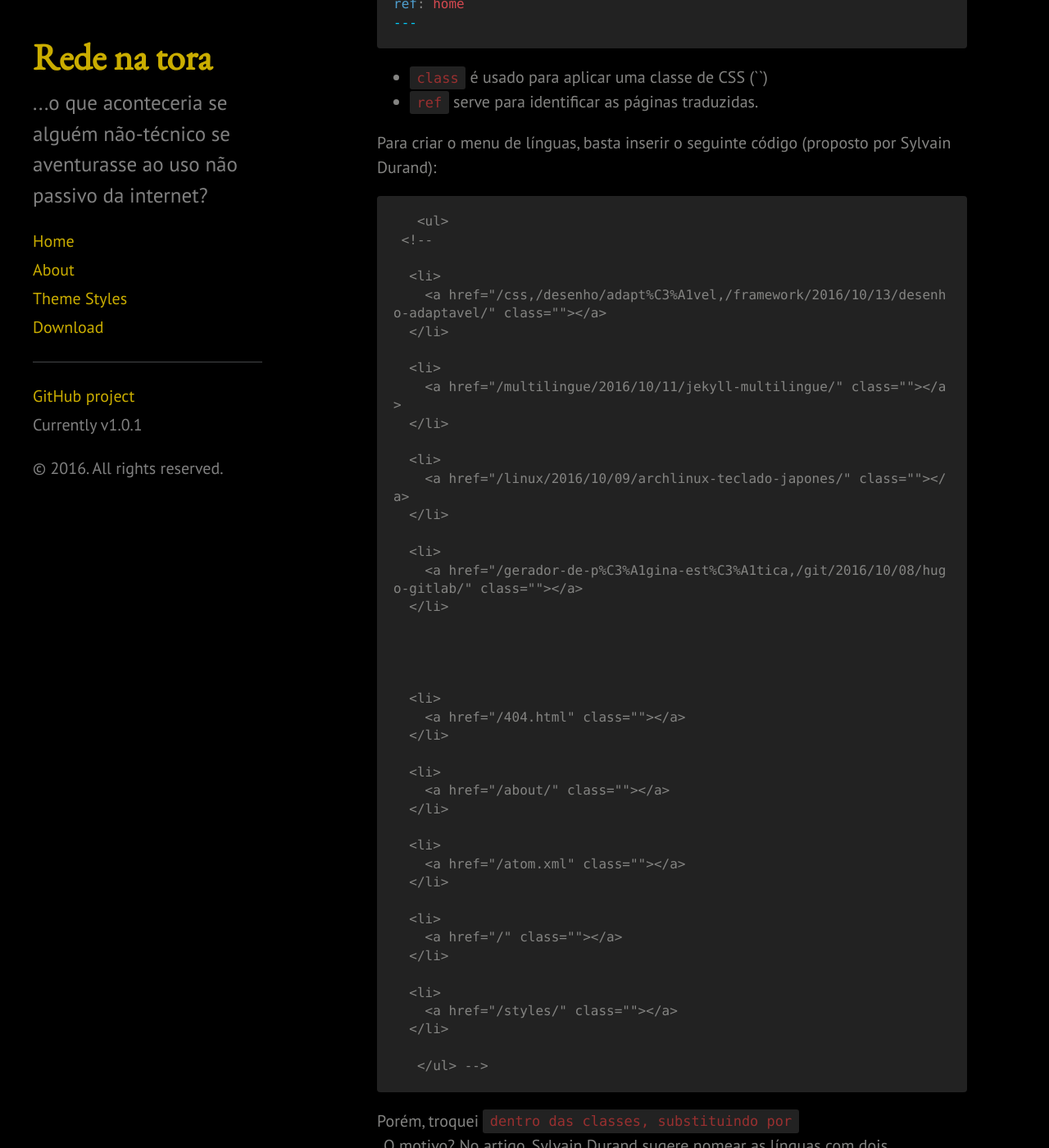
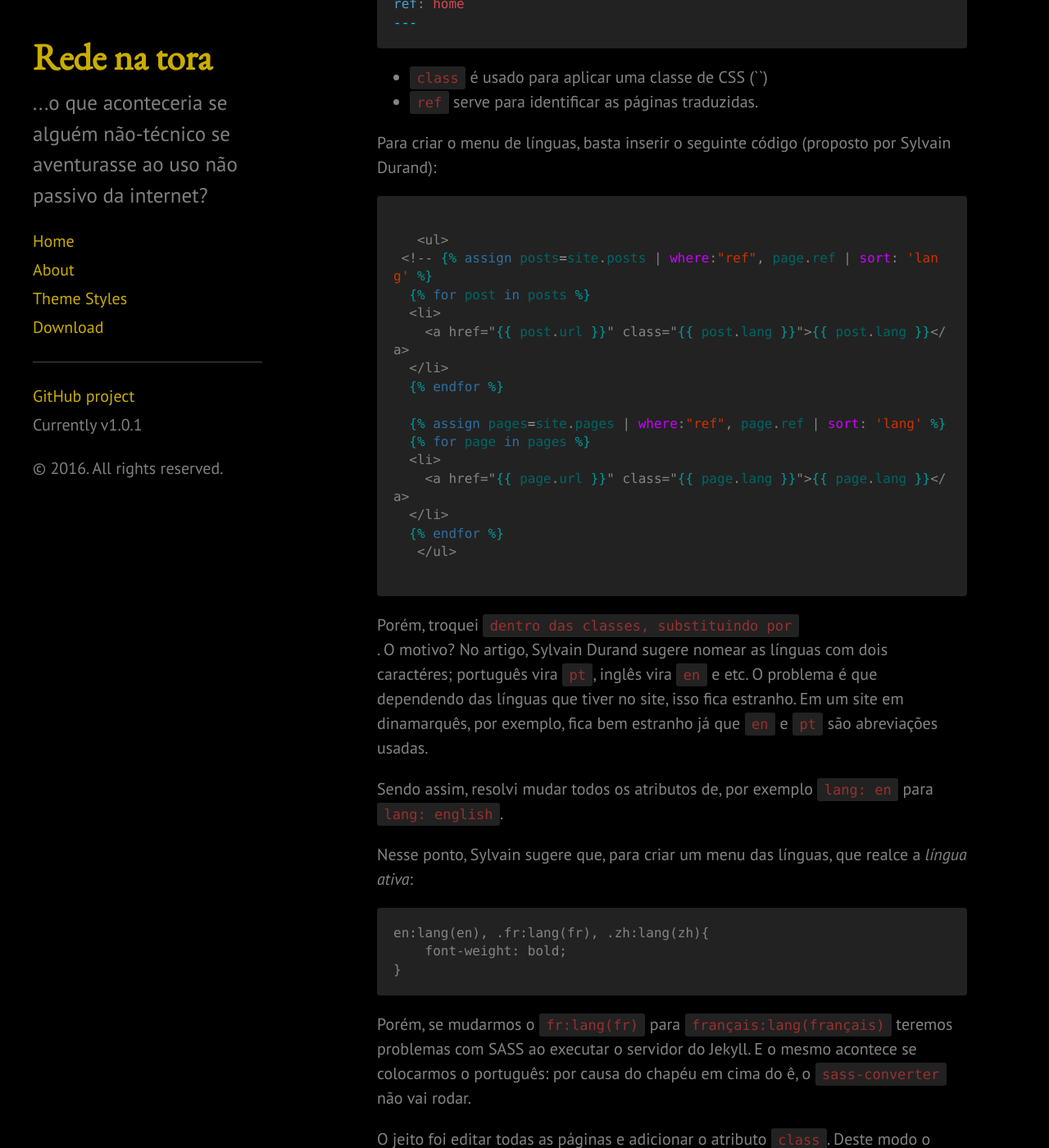
Before and after one commit to lsrdg/redenatora, a Jekyll site: the page built from _posts/2016-10-11-jekyll-multilingue.md, in a window 1280 px wide and 1400 px high, scrolled down 594 px. Shown: the whole window at 82% size. Built offline with Jekyll 4.4.1, drawn with Linux system fonts in a browser that asks for light colours; some of the changed text lies outside the part shown.

Commit message:
liquid raw tags

````diff
--- a/Gemfile
+++ b/Gemfile
@@ -6,4 +6,3 @@ gem 'listen', '3.0.8'
 gem 'kramdown'
 gem 'colorator'
 gem 'rouge'
-gem 'pygments.rb'
--- a/_posts/2016-10-11-jekyll-multilingue.md
+++ b/_posts/2016-10-11-jekyll-multilingue.md
@@ -30,9 +30,8 @@ ref: home
 
 Para criar o menu de línguas, basta inserir o seguinte código (proposto por Sylvain Durand):
 
-
-
 ```liquid
+{% raw %}
    <ul>
  <!-- {% assign posts=site.posts | where:"ref", page.ref | sort: 'lang' %}
   {% for post in posts %}
@@ -47,7 +46,8 @@ Para criar o menu de línguas, basta inserir o seguinte código (proposto por Sy
     <a href="{{ page.url }}" class="{{ page.lang }}">{{ page.lang }}</a>
   </li>
   {% endfor %}
-   </ul> -->
+   </ul>
+{% endraw %}
 ```
 
 Porém, troquei `{{ page.lang }}` dentro das classes, substituindo por
@@ -80,21 +80,23 @@ E o atributo `class` também passa sem problemas, já que ele vira apenas `class
 fica mais ou menos assim:
 
 ``` liquid
-	<ul>
-	{% assign posts=site.posts | where:"ref", page.ref | sort: 'lang' %}
-	{% for post in posts %}
-	<li>
-	<a href="{{ post.url }}" class="{{ post.class }}">{{ post.lang }}</a>
-	</li>
-	{% endfor %}
+{% raw %}
+<ul>
+{% assign posts=site.posts | where:"ref", page.ref | sort: 'lang' %}
+{% for post in posts %}
+<li>
+<a href="{{ post.url }}" class="{{ post.class }}">{{ post.lang }}</a>
+</li>
+{% endfor %}
 
-	{% assign pages=site.pages | where:"ref", page.ref | sort: 'lang' %}
-	{% for page in pages %}
-	<li>
-	<a href="{{ page.url }}" class="{{ page.class }}">{{ page.lang }}</a>
-	</li>
-	{% endfor %}
-	</ul>
+{% assign pages=site.pages | where:"ref", page.ref | sort: 'lang' %}
+{% for page in pages %}
+<li>
+<a href="{{ page.url }}" class="{{ page.class }}">{{ page.lang }}</a>
+</li>
+{% endfor %}
+</ul>
+{% endraw %}
 ```
 
 #### E CSS final
@@ -144,31 +146,33 @@ mas com os nomes completos de cada língua:
 
 ```yaml
 
-	t:
-	  english:
-	    - title: "home"
-	      href: "/home/"
+{% raw %}
+t:
+  english:
+    - title: "home"
+      href: "/home/"
 
-	    - title: "blog"
-	      href: "/blog/"
+    - title: "blog"
+      href: "/blog/"
 
-	    - title: "categories"
-	      subcategories:
-		- subtitle: "category1"
-		  subhref: "/category1/"
+    - title: "categories"
+      subcategories:
+	- subtitle: "category1"
+	  subhref: "/category1/"
 
-	  português:
-	    - title: "home"
-	      href: "/home-pt/"
+  português:
+    - title: "home"
+      href: "/home-pt/"
 
-	    - title: "blog"
-	      href: "/blog-pt/"
+    - title: "blog"
+      href: "/blog-pt/"
 
-	    - title: "categorias"
-	      subcategories:
-		- subtitle: "categoria1-pt"
-		  subhref: "/categoria1-pt/"
+    - title: "categorias"
+      subcategories:
+	- subtitle: "categoria1-pt"
+	  subhref: "/categoria1-pt/"
 
+{% endraw %}
 ```
 
 Ao invés de usar o nome completo da língua (`lang: português`, poderia usar
@@ -184,15 +188,15 @@ o arquivo `_includes/navigation.html` - responsável pelo código do menu. Para
 apenas o menu da língua da página, mudei essa linha no template:
 
 
-```
-{% for nav in site.data.nav %} {% endfor %}
+```liquid
+{% raw %} {% for nav in site.data.nav %} {% endraw %}
 ```
 
 ...adicionando as referências do `_data/nav.yml`:
 
 
-```
-{% for nav in site.data.nav.t[page.lang] %}  {% endfor %}
+```liquid
+{% raw %} {% for nav in site.data.nav.t[page.lang] %}  {% endraw %}
 
 ```
 
@@ -204,21 +208,21 @@ A variável `lang:` só precisa ser evitada se ela for passar como uma classe em
 CSS. Por exemplo:
 
 
-```html
-<div class="{{page.lang}}>{{page.title}}
+```liquid
+{% raw %} <div class="{{page.lang}}>{{page.title}} {% endraw %}
 ```
 
 precisaria virar:
 
 
-```html
-<div class="{{page.class}}>{{page.title}}
+```liquid
+{% raw %} <div class="{{page.class}}>{{page.title}} {% endraw %}
 ```
 
 ### Lista de posts na mesma língua
 Para listar *somente* posts na mesma língua, segui o tutorial e ~~adicionei~~
  editei a seguinte linha em `_layouts/blog.html`:
 
-```yaml
-{% assign posts=site.posts | where:"lang", page.lang %}
+```liquid
+{% raw %} {% assign posts=site.posts | where:"lang", page.lang %} {% endraw %}
 ```
````
Also changed, not shown: Gemfile.lock.
